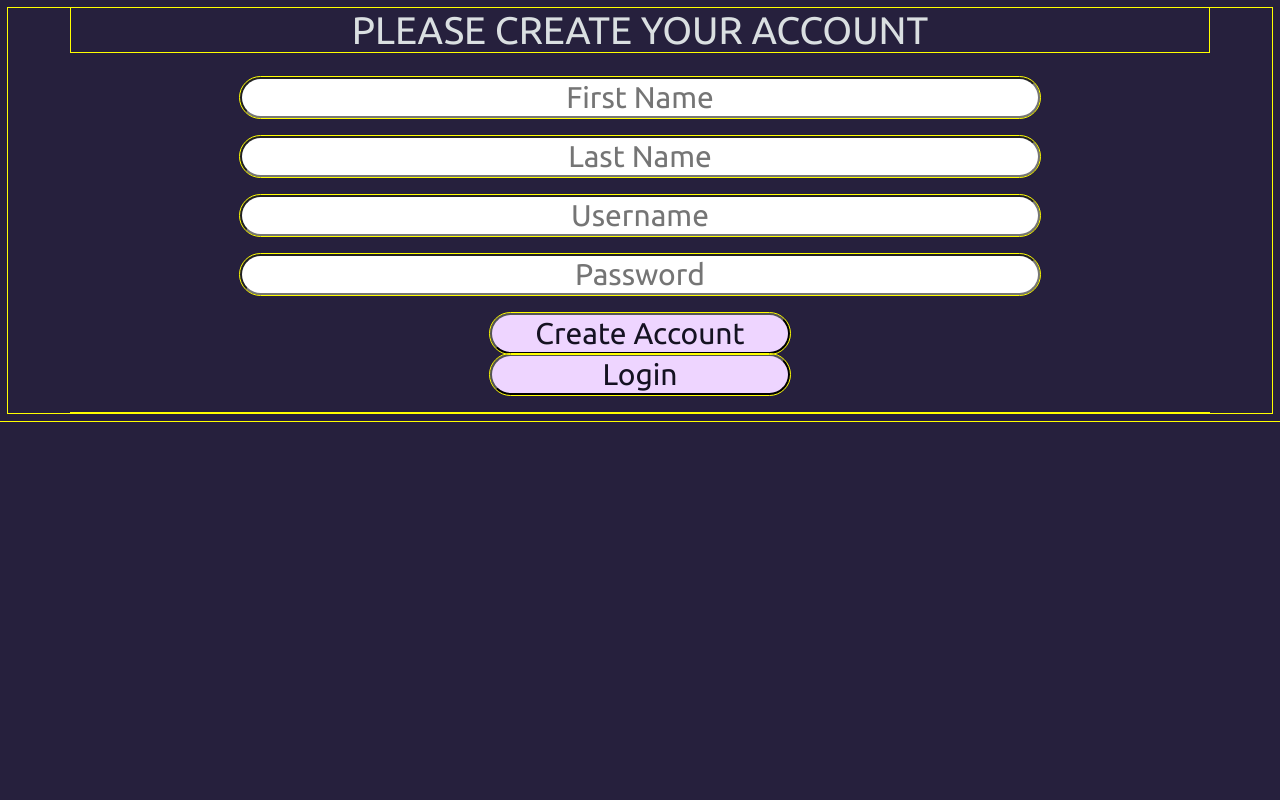
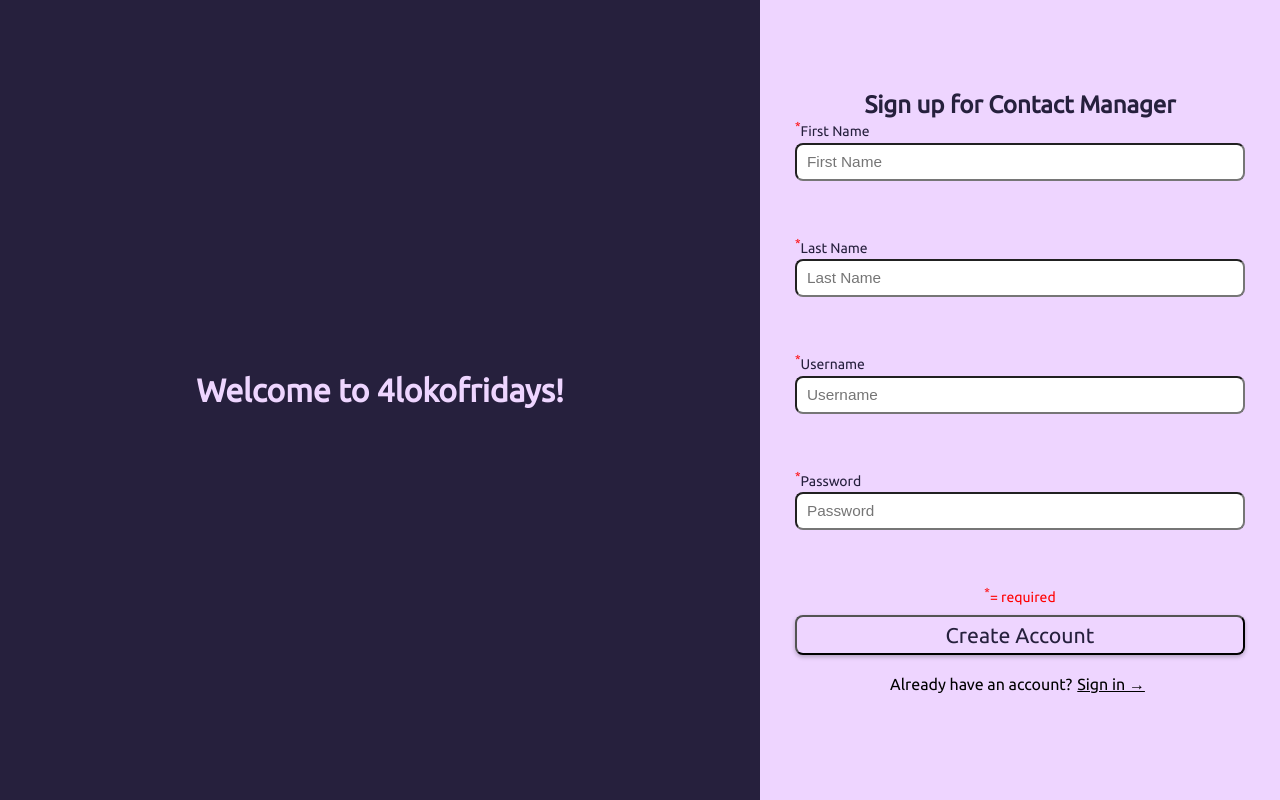
Before and after one commit to Davoidok/POOS-Small-Project, a PHP site: page /createaccount.html in a window 1280 px wide. Run offline with PHP 8.4, Linux system fonts and the light colour scheme.

Commit message:
Add styling framework for login and register pages
Along with the overhaul in the visual design of the login and register pages, frontpage.js was changed to make it possible to have dynamic error messages. i hate css

```diff
--- a/createaccount.html
+++ b/createaccount.html
@@ -8,14 +8,56 @@
       <script type="text/javascript" src="js/frontpage.js"></script>
     </head>
 
-    <body>
-        <span id="inner-title">PLEASE CREATE YOUR ACCOUNT</span> <br />
-        <input type="text" id="registerFirstName" class="inputField" placeholder="First Name" onkeydown="if(event.key=='Enter') doRegister();"/><br />
-        <input type="text" id="registerLastName" class="inputField" placeholder="Last Name" onkeydown="if(event.key=='Enter') doRegister();"/><br />
-        <input type="text" id="registerUsername" class="inputField" placeholder="Username" onkeydown="if(event.key=='Enter') doRegister();"/><br />
-        <input type="password" id="registerPassword" class="inputField" placeholder="Password" onkeydown="if(event.key=='Enter') doRegister();"/><br/>
-        <button type="button" id="registerAccountButton" class="buttons" onclick="doRegister();"> Create Account </button>
-        <button type="button" id="loginButton" class="buttons" onclick="goToLogin();"> Login</button> <br/>
-        <span id="registerError" class="errorMessages"></span>
+
+    <body class="registerBody">
+      <div class="registerWelcomeBlock">
+        <h1 id="registerWelcome">
+          Welcome to 4lokofridays!
+        </h1>
+      </div>
+      <div class="registerInputBlock">
+        <div class="registerInputTitle">
+          <h2>
+            Sign up for Contact Manager
+          </h2>
+        </div>
+        <div class="registerInputContainer">
+          <label class="registerLabel" id="registerFirstNameLabel">
+            <sup class="requiredSymbol">*</sup>First Name
+          </label>
+          <input type="text" id="registerFirstName" class="inputField" placeholder="First Name" onkeydown="if(event.key=='Enter') doRegister();"/><br />
+          <span class="inputError firstNameError" ></span>
+        </div>
+        <div class="registerInputContainer">
+          <label class="registerLabel" id="registerLastNameLabel">
+            <sup class="requiredSymbol">*</sup>Last Name
+          </label>
+          <input type="text" id="registerLastName" class="inputField" placeholder="Last Name" onkeydown="if(event.key=='Enter') doRegister();"/><br />
+          <span class="inputError lastNameError" ></span>
+        </div>
+        <div class="registerInputContainer">
+          <label class="registerLabel" id="registerUsernameLabel">
+            <sup class="requiredSymbol">*</sup>Username
+          </label>
+          <input type="text" id="registerUsername" class="inputField" placeholder="Username" onkeydown="if(event.key=='Enter') doRegister();"/><br />
+          <span class="inputError usernameError" ></span>
+        </div>
+        <div class="registerInputContainer">
+          <label class="registerLabel" id="registerPasswordLabel">
+            <sup class="requiredSymbol">*</sup>Password
+          </label>
+          <input type="password" id="registerPassword" class="inputField" placeholder="Password" onkeydown="if(event.key=='Enter') doRegister();"/><br />
+          <span class="inputError passwordError" ></span>
+        </div>
+        <div class="registerInputContainer" id="requiredNotice">
+          <sup>*</sup>= required
+        </div>
+        <div class="registerInputContainer registerAccount">
+          <button type="button" id="registerAccountButton" class="buttons" onclick="doRegister();"> Create Account </button>
+        </div>
+        <div class="registerInputContainer loginReturn">
+          <span>Already have an account?</span><span id="loginReturn" onclick="goToLogin()">Sign in →</span>
+        </div>
+      </div>
     </body>
 </html>
--- a/css/styles.css
+++ b/css/styles.css
@@ -1,47 +1,12 @@
 * {
     box-sizing: border-box;
+    margin: 0 auto;
+    padding: 0 auto;
 }
 
 body
 {
     background-color: #26203d;
-}
-
-#title
-{
-    font-size: 40px;
-    width: 100%;
-    margin: 2% 5%;
-    text-align: center;
-    font-family: 'Ubuntu', sans-serif;
-    color: #FFFFFF;
-}
-
-#loginDiv
-{
-    font-size: 30px;
-    width: 70%;
-    margin-left: 15%;
-    padding: 25px;
-    background-color: #b2b2b2;
-}
-
-#loggedInDiv
-{
-    font-size: 30px;
-    width: 70%;
-    margin-left: 15%;
-    padding: 25px;
-    background-color: #b2b2b2;
-}
-
-#accessUIDiv
-{
-    font-size: 30px;
-    width: 70%;
-    margin-left: 15%;
-    padding: 25px;
-    background-color: #b2b2b2;
 }
 
 .buttons
@@ -53,44 +18,13 @@ body
     margin: 0 auto;
     font-family: 'Ubuntu', sans-serif;
     background-color: #eed5ff;
-    color:#151222;
+    color:#26203d;
 }
 
 .buttons:hover{
-    background-color: #161223;
+    background-color: #26203d;
     color: #eed5ff;
-    opacity: 50%;
-}
-
-/*Styles for the  */
-.inputField {
-    font-size: 30px;
-}
-
-.inputField,
-.buttons {
-    min-width: 300px;
-}
-
-.inputField, input[type="password"]{
-    display: block;
-    border-radius: 25px;
-    text-align: center;
-    width: 80%;
-    max-width: 800px;
-    margin: 0 auto;
-    font-family: 'Ubuntu', sans-serif;
-}
-
-#inner-title{
-    display: inline-block;
-    font-size: 2.4em;
-    width: 90%;
-    text-align: center;
-    margin-left: 5%;
-    margin-bottom: 2%;
-    font-family: 'Ubuntu', sans-serif;
-    color: #dadfe1;
+    opacity: 80%;
 }
 
 #welcome-title{
@@ -102,27 +36,6 @@ body
     margin-bottom: 2%;
     font-family: 'Ubuntu', sans-serif;
     color: #dadfe1;
-}
-
-.errorMessages {
-    text-align: center;
-    font-family: 'Ubuntu', sans-serif;
-    color: #ff1414;
-}
-
-#loginError, #registerError{
-    display: block;
-    font-size: 1.6em;
-    width: 90%;
-    text-align: center;
-    margin: 0 auto;
-}
-
-#userName{
-    display: inline-block;
-    width: 80%;
-    margin-left: 10%;
-    text-align: center;
 }
 
 
@@ -161,9 +74,192 @@ body
     cursor: pointer;
 }
 
-* {
+.loginBody {
+    font-family: 'Ubuntu', sans-serif;
+    display: flex;
+    justify-content: center;
+    align-items: center;
+    min-height: 100vh;
+    margin: 0 auto;
+}
+.loginContainer {
+    background-color:#eed5ff;
+    box-shadow: 0 2px 4px rgba(0,0,0, 0.25);
+    border-radius: 18px;
+    padding: 40px;
+    width: 100%;
+    max-width: 500px;
+    color: #26203d;
+}
+.loginContainer h2 {
+    text-align: center;
+    margin-bottom: 30px;
+    font-size: 2em;
+}
+.loginGroup {
+    margin-bottom: 40px;
+}
+.loginGroup label {
+    display: block;
+    margin-bottom:4px;
+    font-size: 10.5pt;
+    font-weight: 500;
+}
+.loginGroup .inputField {
+    border-radius: 8px;
+    height: 38px;
+    padding-left: 10px;
+    font-size: 11.5pt;
+    text-align: left;
+    width: 100%;
+}
+.invalidLoginError {
+    display: block;
+    text-align: center;
+    margin-bottom: 4px;
+}
+#loginButton {
+    width: 100%;
+    border-radius: 8px;
+    height: 40px;
+    box-shadow: 0 2px 4px rgba(0,0,0, 0.25);
+    font-size: 16pt;
+    margin-bottom: 10px;
+}
+.createAccountLink {
+    margin-top: 10px;
+    text-align: center;
+}
+.createAccountLink #createAccountPrompt {
+    text-decoration: underline;
+    cursor: pointer;
+    padding: 5px;
+}
+
+
+
+/* * {
     outline: 1pt solid yellow;
+} */
+.inputField:focus {
+    outline: 2pt solid #3f276e;
 }
+.inputError {
+    color: darkred;
+    max-height:100%;
+    font-weight: 500;
+}
+
+
+.registerBody {
+    display: flex;
+    min-height: 100vh;
+    margin: 0 auto;
+    font-family:'Ubuntu', sans-serif;
+}
+.registerWelcomeBlock {
+    margin: 0 auto;
+    flex: 1;
+    display: flex;
+    flex-direction: column;
+    justify-content: center;
+    text-align: center;
+    color: #eed5ff;
+}
+#registerWelcome {
+    margin-bottom: 20px;
+}
+.registerInputBlock {
+    display: flex;
+    flex: 1;
+    flex-direction: column;
+    justify-content: center;
+    align-items: center;
+    background-color: #eed5ff;
+    max-width: 40vw;
+    min-width: 520px;
+}
+.registerInputTitle {
+    color:#26203d;
+    margin-top: 40px;
+}
+.registerInputContainer {
+    max-width: 450px;
+    width: 100%;
+    margin-bottom: 55px;
+}
+.registerInputContainer.registerAccount {
+    margin-bottom: 10px;
+}
+#errorIcon {
+    display: inline-block;
+    height: 18px;
+    width: 18px;
+    vertical-align: middle;
+    margin-top: -5px;
+    filter: brightness(0) saturate(100%) invert(19%) sepia(85%) saturate(7482%) hue-rotate(357deg) brightness(91%) contrast(117%);
+}
+/* * {
+    outline: 1pt solid yellow;
+} */
+.registerLabel {
+    text-align: left;
+    display: block;
+    color:#26203d;
+    font-weight: 500;
+    font-size: 10.5pt;
+    margin-bottom: 4px;
+}
+.registerInputBlock .inputField {
+    border-radius: 8px;
+    height: 38px;
+    padding-left: 10px;
+    font-size: 11.5pt;
+    text-align: left;
+    width: 100%;
+}
+.requiredSymbol {
+    color: red;
+}
+#requiredNotice {
+    text-align: center;
+    color: red;
+    font-weight: 500;
+    font-size: 10.5pt;
+    margin-bottom: 10px;
+}
+#registerAccountButton {
+    width: 100%;
+    border-radius: 8px;
+    height: 40px;
+    box-shadow: 0 2px 4px rgba(0,0,0, 0.25);
+    font-size: 16pt;
+    margin-bottom: 10px;
+}
+.registerInputContainer.loginReturn {
+    text-align:center;
+}
+#loginReturn{
+    text-decoration: underline;
+    cursor: pointer;
+    padding: 5px;
+}
+@media (max-width: 1024px){
+    .registerBody {
+        flex-direction: column;
+    }
+    .registerWelcomeBlock,
+    .registerInputBlock {
+        max-width: 100%;
+        width: 100%;
+        min-height: 140px;
+    }
+}
+
+/* * {
+    outline: 1pt solid yellow;
+} */
+
 
 
 .contactBlock {
--- a/js/global.js
+++ b/js/global.js
@@ -1,5 +1,5 @@
-// const urlBase = 'http://4lokofridays.com/LAMPAPI';
-const urlBase = 'http://localhost:8000/LAMPAPI'
+const urlBase = 'http://4lokofridays.com/LAMPAPI';
+// const urlBase = 'http://localhost:8000/LAMPAPI'
 const extension = 'php';
 
 let userId = 0;
```
Also changed, not shown: index.html (+24 -7 lines), js/frontpage.js (+72 -8 lines), imgs/caution.png (added).
